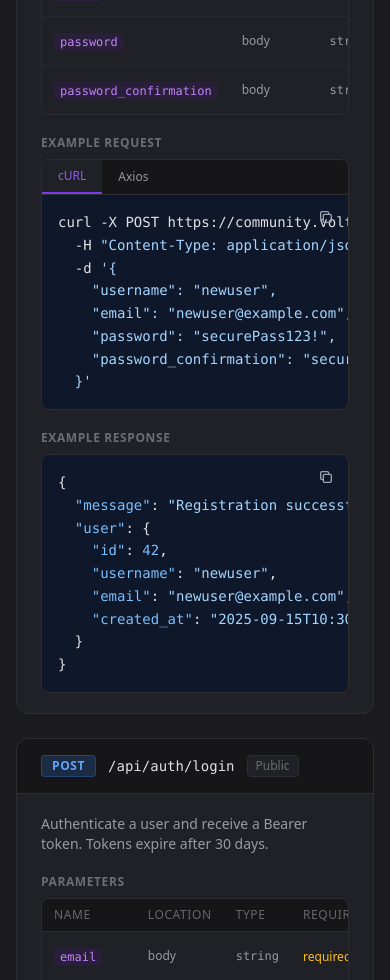
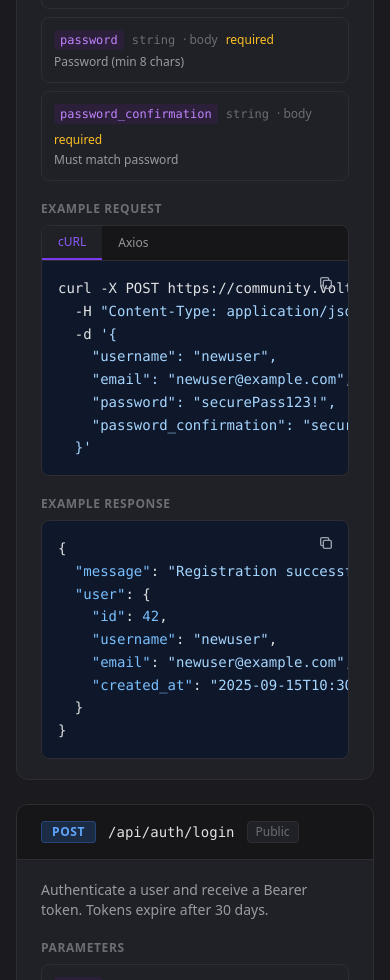
Before and after one commit to VoltexaHub/voltexahub-api, a Vue app: page / in a window 390 px wide. Shown: the part 1020-2000 px from the top of the page. Built offline with nearby package versions, Linux system fonts and the light colour scheme.

Commit message:
fix: mobile stacked params, card bg consistency

```diff
--- a/src/components/EndpointCard.vue
+++ b/src/components/EndpointCard.vue
@@ -11,18 +11,35 @@
     <div class="px-6 py-5 space-y-5">
       <p class="text-vp-text-2 dark:text-vp-dark-text-2 text-sm">{{ endpoint.description }}</p>
 
-      <!-- Params Table -->
+      <!-- Params — stacked cards on mobile, table on md+ -->
       <div v-if="endpoint.params && endpoint.params.length > 0">
         <h4 class="text-xs font-semibold uppercase tracking-wider text-vp-text-3 dark:text-vp-dark-text-3 mb-2">Parameters</h4>
-        <div class="overflow-x-auto rounded-lg border border-vp-border dark:border-vp-dark-border">
+
+        <!-- Mobile: stacked -->
+        <div class="md:hidden space-y-2">
+          <div v-for="param in endpoint.params" :key="param.name"
+            class="rounded-lg border border-vp-border dark:border-vp-dark-border p-3 space-y-1 bg-vp-bg-soft dark:bg-vp-dark-bg-mute">
+            <div class="flex items-center gap-2 flex-wrap">
+              <code class="text-purple-600 dark:text-purple-400 text-xs bg-purple-50 dark:bg-purple-900/20 px-1.5 py-0.5 rounded">{{ param.name }}</code>
+              <span class="text-xs font-mono text-vp-text-3 dark:text-vp-dark-text-3">{{ param.type }}</span>
+              <span class="text-xs text-vp-text-3 dark:text-vp-dark-text-3">· {{ param.location }}</span>
+              <span v-if="param.required" class="text-amber-600 dark:text-amber-400 text-xs font-medium">required</span>
+              <span v-else class="text-vp-text-3 dark:text-vp-dark-text-3 text-xs">optional</span>
+            </div>
+            <p class="text-xs text-vp-text-2 dark:text-vp-dark-text-2">{{ param.description }}</p>
+          </div>
+        </div>
+
+        <!-- Desktop: table -->
+        <div class="hidden md:block rounded-lg border border-vp-border dark:border-vp-dark-border overflow-hidden">
           <table class="w-full text-sm">
             <thead>
               <tr class="text-left text-xs uppercase tracking-wider text-vp-text-3 dark:text-vp-dark-text-3 border-b border-vp-border dark:border-vp-dark-border bg-vp-bg-mute dark:bg-vp-dark-bg-soft">
-                <th class="pb-2 pt-2 px-3 font-medium">Name</th>
-                <th class="pb-2 pt-2 px-3 font-medium">Location</th>
-                <th class="pb-2 pt-2 px-3 font-medium">Type</th>
-                <th class="pb-2 pt-2 px-3 font-medium">Required</th>
-                <th class="pb-2 pt-2 px-3 font-medium">Description</th>
+                <th class="py-2 px-3 font-medium">Name</th>
+                <th class="py-2 px-3 font-medium">In</th>
+                <th class="py-2 px-3 font-medium">Type</th>
+                <th class="py-2 px-3 font-medium">Required</th>
+                <th class="py-2 px-3 font-medium">Description</th>
               </tr>
             </thead>
             <tbody>
@@ -34,7 +51,7 @@
                   <span v-if="param.required" class="text-amber-600 dark:text-amber-400 text-xs font-medium">required</span>
                   <span v-else class="text-vp-text-3 dark:text-vp-dark-text-3 text-xs">optional</span>
                 </td>
-                <td class="py-2 px-3 text-vp-text-3 dark:text-vp-dark-text-2 text-xs">{{ param.description }}</td>
+                <td class="py-2 px-3 text-vp-text-2 dark:text-vp-dark-text-2 text-xs">{{ param.description }}</td>
               </tr>
             </tbody>
           </table>
```
